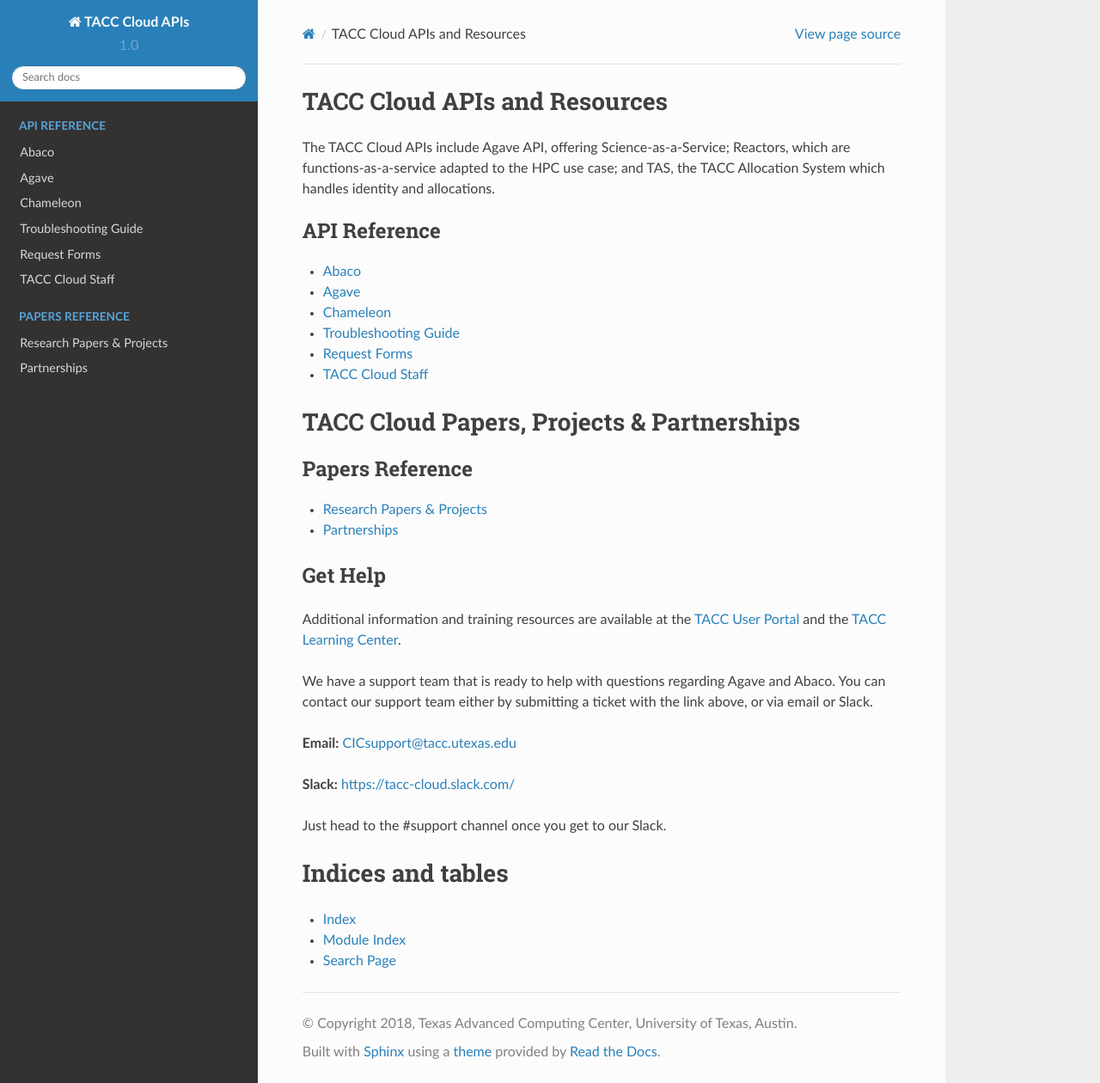
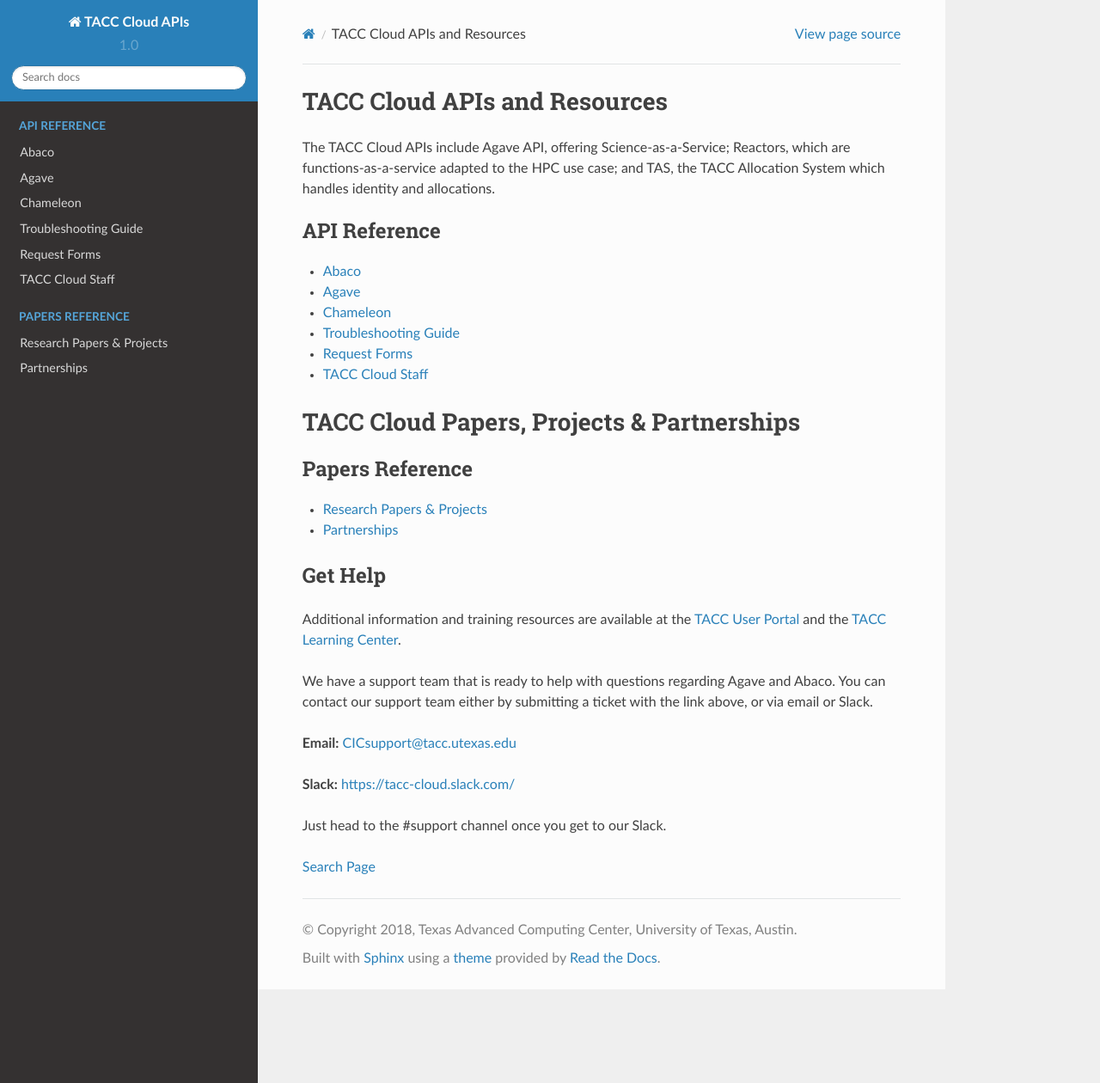
Before and after one commit to TACC-Cloud/tacc-cloud-docs, a Sphinx documentation site: the page built from docs/index.rst, in a window 1280 px wide and 1260 px high. Shown: the whole window at 86% size. Built offline with Sphinx 7.4.7 and the Read the Docs theme 2.0.0, drawn with Linux system fonts in a browser that asks for light colours.

Commit message:
Update index.rst

```diff
--- a/docs/index.rst
+++ b/docs/index.rst
@@ -46,9 +46,5 @@
 
 Just head to the #support channel once you get to our Slack.
 
-Indices and tables
-==================
 
-* :ref:`genindex`
-* :ref:`modindex`
-* :ref:`search`
+:ref:`search`
```
